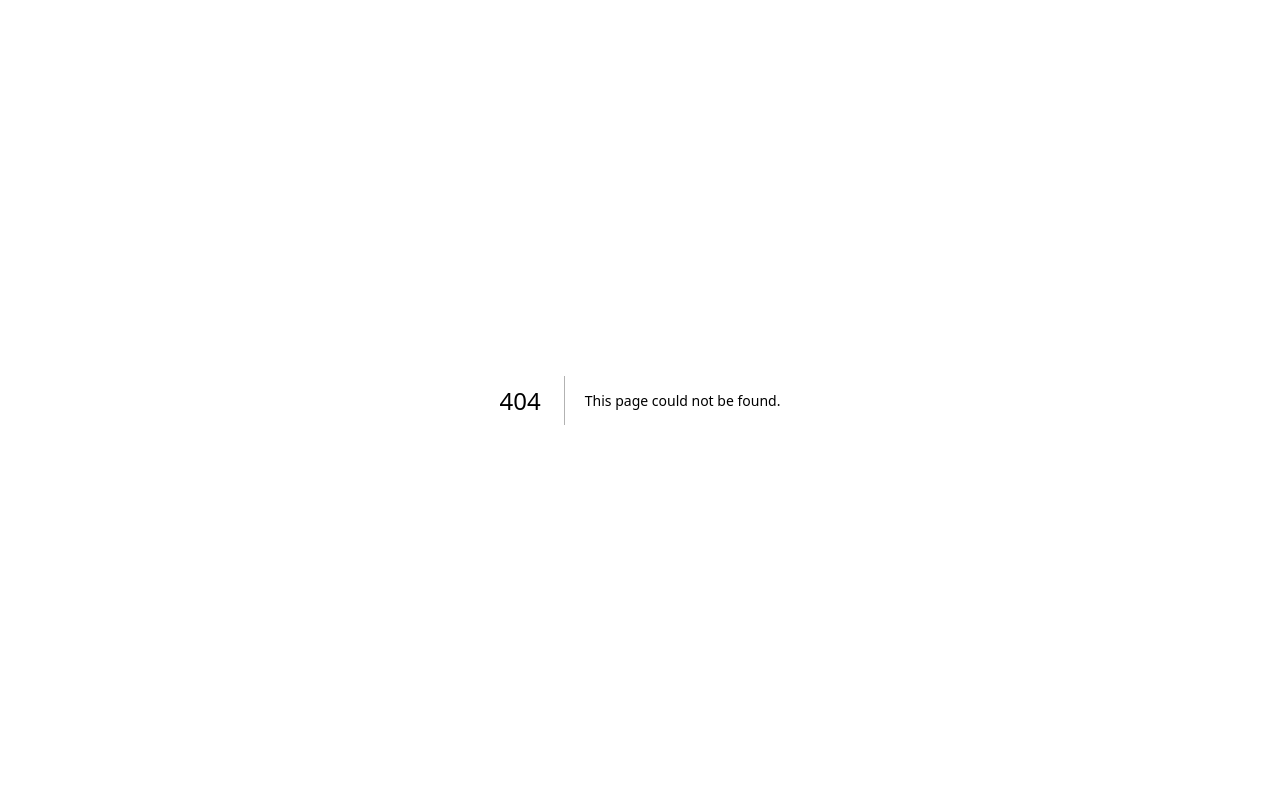
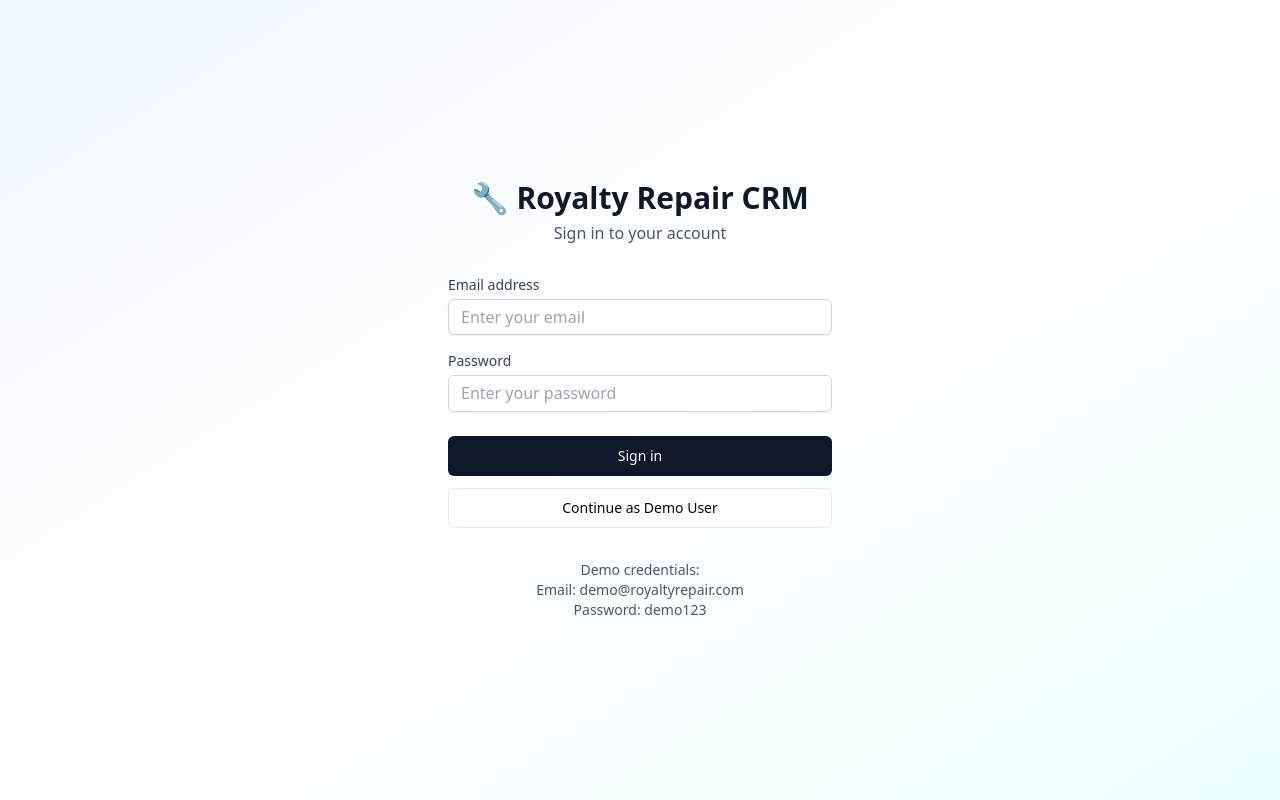
Before and after one commit to Aycrith/royalty-repair-crm, a Next.js app: page /login in a window 1280 px wide. Before the commit this address had no page. Built offline with nearby package versions, Linux system fonts and the light colour scheme.

Commit message:
Create login page with authentication and demo access

```diff
--- /dev/null
+++ b/app/login/page.tsx
@@ -0,0 +1,121 @@
+'use client'
+
+import { useState } from 'react'
+import { useRouter } from 'next/navigation'
+import { supabase } from '@/lib/supabase'
+import { Button } from '@/components/ui/button'
+
+export default function LoginPage() {
+  const [email, setEmail] = useState('')
+  const [password, setPassword] = useState('')
+  const [loading, setLoading] = useState(false)
+  const [error, setError] = useState('')
+  const router = useRouter()
+
+  const handleLogin = async (e: React.FormEvent) => {
+    e.preventDefault()
+    setLoading(true)
+    setError('')
+
+    try {
+      const { data, error } = await supabase.auth.signInWithPassword({
+        email,
+        password,
+      })
+
+      if (error) {
+        setError(error.message)
+      } else {
+        router.push('/dashboard')
+      }
+    } catch (err) {
+      setError('An unexpected error occurred')
+    } finally {
+      setLoading(false)
+    }
+  }
+
+  const handleDemoLogin = () => {
+    // For demo purposes, skip authentication
+    router.push('/dashboard')
+  }
+
+  return (
+    <div className="min-h-screen flex items-center justify-center bg-gradient-to-br from-blue-50 via-white to-cyan-50">
+      <div className="max-w-md w-full space-y-8 p-8">
+        <div className="text-center">
+          <h1 className="text-3xl font-bold text-gray-900 mb-2">
+            🔧 Royalty Repair CRM
+          </h1>
+          <p className="text-gray-600">Sign in to your account</p>
+        </div>
+
+        <form className="mt-8 space-y-6" onSubmit={handleLogin}>
+          <div className="space-y-4">
+            <div>
+              <label htmlFor="email" className="block text-sm font-medium text-gray-700">
+                Email address
+              </label>
+              <input
+                id="email"
+                name="email"
+                type="email"
+                autoComplete="email"
+                required
+                className="mt-1 block w-full px-3 py-2 border border-gray-300 rounded-md shadow-sm placeholder-gray-400 focus:outline-none focus:ring-blue-500 focus:border-blue-500"
+                placeholder="Enter your email"
+                value={email}
+                onChange={(e) => setEmail(e.target.value)}
+              />
+            </div>
+            <div>
+              <label htmlFor="password" className="block text-sm font-medium text-gray-700">
+                Password
+              </label>
+              <input
+                id="password"
+                name="password"
+                type="password"
+                autoComplete="current-password"
+                required
+                className="mt-1 block w-full px-3 py-2 border border-gray-300 rounded-md shadow-sm placeholder-gray-400 focus:outline-none focus:ring-blue-500 focus:border-blue-500"
+                placeholder="Enter your password"
+                value={password}
+                onChange={(e) => setPassword(e.target.value)}
+              />
+            </div>
+          </div>
+
+          {error && (
+            <div className="text-red-600 text-sm text-center">{error}</div>
+          )}
+
+          <div className="space-y-3">
+            <Button
+              type="submit"
+              disabled={loading}
+              className="w-full"
+            >
+              {loading ? 'Signing in...' : 'Sign in'}
+            </Button>
+
+            <Button
+              type="button"
+              variant="outline"
+              onClick={handleDemoLogin}
+              className="w-full"
+            >
+              Continue as Demo User
+            </Button>
+          </div>
+        </form>
+
+        <div className="text-center text-sm text-gray-600">
+          <p>Demo credentials:</p>
+          <p>Email: demo@royaltyrepair.com</p>
+          <p>Password: demo123</p>
+        </div>
+      </div>
+    </div>
+  )
+}
```
